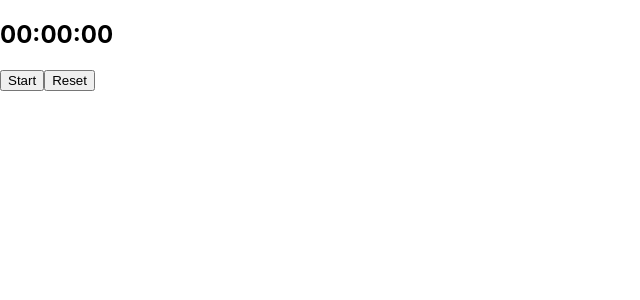
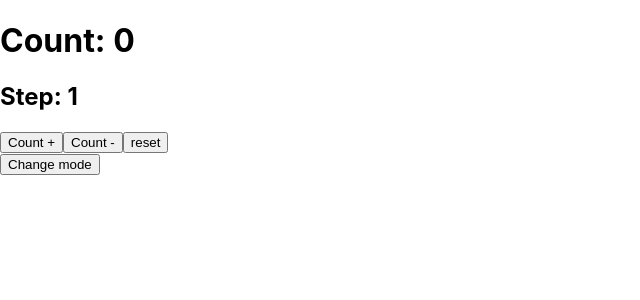
Before and after one commit to andrewsilent/first-react-app, a React (Create React App) app: page / in a window 1280 px wide. Shown: the top 300 px of the page, without its empty margins (0-640 px from the left). Built offline with nearby package versions, Linux system fonts and the light colour scheme.

Commit message:
add Counter task

```diff
--- a/src/App.js
+++ b/src/App.js
@@ -1,11 +1,10 @@
-import React, { Component, useState } from 'react';
-import './App.css';
-import StopWatch from './components/StopWatch/';
+import React from 'react';
+import Counter from './components/Counter/';
 
 function App(props) {
   return (
     <>
-      <StopWatch />
+      <Counter />
     </>
   )
 }
--- /dev/null
+++ b/src/components/CountControls/Mode/index.jsx
@@ -0,0 +1,14 @@
+import React, { Component } from "react";
+
+class Mode extends Component {
+  constructor(props) {
+    super(props);
+  }
+
+  render() {
+    const { changeMode } = this.props;
+    return <button onClick={changeMode}>Change mode</button>;
+  }
+}
+
+export default Mode;
--- /dev/null
+++ b/src/components/CountControls/index.jsx
@@ -0,0 +1,27 @@
+import React, { Component } from "react";
+
+class CountControls extends Component {
+  constructor(props) {
+    super(props);
+  }
+
+  render() {
+    const {
+      addCount,
+      subCount,
+      addStep,
+      subStep,
+      resetCount,
+      mode,
+    } = this.props;
+    return (
+      <div>
+        <button onClick={mode ? addStep : addCount}>{mode ? 'Step +' : 'Count +'}</button>
+        <button onClick={mode ? subStep : subCount}>{mode ? 'Step -' : 'Count -'}</button>
+        <button onClick={resetCount}>reset</button>
+      </div>
+    );
+  }
+}
+
+export default CountControls;
--- /dev/null
+++ b/src/components/CountElement/index.jsx
@@ -0,0 +1,19 @@
+import React, { Component } from "react";
+
+class CountElement extends Component {
+  constructor(props) {
+    super(props);
+  }
+
+  render() {
+    const { count, step } = this.props;
+    return (
+      <div>
+        <h1>Count: {count}</h1>
+        <h2>Step: {step}</h2>
+      </div>
+    );
+  }
+}
+
+export default CountElement;
--- /dev/null
+++ b/src/components/Counter/index.jsx
@@ -0,0 +1,61 @@
+import React, { Component } from "react";
+import CountElement from "../CountElement";
+import CountControls from "../CountControls";
+// import StepControls from "../StepControls";
+import Mode from "../CountControls/Mode";
+
+class Counter extends Component {
+  constructor(props) {
+    super(props);
+    this.state = {
+      count: 0,
+      step: 1,
+      mode: false,
+    };
+  }
+
+  addCount = () => {
+    this.setState({ count: this.state.count + this.state.step });
+  };
+
+  subCount = () => {
+    this.setState({ count: this.state.count - this.state.step });
+  };
+
+  addStep = () => {
+    this.setState({ step: this.state.step + 1 });
+  };
+
+  subStep = () => {
+    this.setState({ step: this.state.step - 1 });
+  };
+
+  resetCount = () => {
+    this.setState({ count: 0, step: 1, mode: false });
+  };
+
+  changeMode = () => {
+    this.setState({ mode: !this.state.mode });
+  };
+
+  render() {
+    const { count, step, mode } = this.state;
+    return (
+      <div>
+        <CountElement count={count} step={step} />
+        <CountControls
+          mode={mode}
+          addCount={this.addCount}
+          subCount={this.subCount}
+          addStep={this.addStep}
+          subStep={this.subStep}
+          resetCount={this.resetCount}
+        />
+        <Mode changeMode={this.changeMode} />
+        {/* <StepControls addStep={this.addStep} subStep={this.subStep} /> */}
+      </div>
+    );
+  }
+}
+
+export default Counter;
--- /dev/null
+++ b/src/components/StepControls/index.jsx
@@ -0,0 +1,19 @@
+import React, { Component } from "react";
+
+class StepControls extends Component {
+  constructor(props) {
+    super(props);
+  }
+
+  render() {
+    const { addStep, subStep } = this.props;
+    return (
+      <div>
+        <button onClick={addStep}>Increase step</button>
+        <button onClick={subStep}>Decrease step</button>
+      </div>
+    );
+  }
+}
+
+export default StepControls;
--- a/src/components/StopWatch/index.jsx
+++ /dev/null
@@ -1,72 +0,0 @@
-import React, { Component } from "react";
-
-class StopWatch extends Component {
-  constructor(props) {
-    super(props);
-    this.state = {
-      isRunning: false,
-      timerId: null,
-      time: new Date(0, 0, 0, 0, 0, 0, 0, 0),
-    };
-  }
-
-  start = () => {
-    this.setState({ isRunning: true });
-  };
-
-  clear = () => {
-    clearTimeout(this.timerId);
-    this.timerId = null;
-  };
-
-  stop = () => {
-    this.setState({ isRunning: false });
-  };
-
-  reset = () => {
-    this.stop();
-    this.setState({ time: new Date(0, 0, 0, 0, 0, 0, 0, 0), isRunning: false });
-  };
-
-  tick = () => {
-    this.setState((state, props) => {
-      const { time, timerId } = state;
-      const newTime = new Date(time.getTime());
-      newTime.setSeconds(newTime.getSeconds() + 1);
-      return { time: newTime, timerId };
-    });
-  };
-
-  componentDidMount() {
-    // this.start();
-  }
-
-  componentDidUpdate() {
-    const { isRunning } = this.state;
-    this.clear();
-    if (isRunning) {
-      this.timerId = setTimeout(this.tick, 1000);
-    }
-  }
-
-  componentWillUnmount() {
-    this.stop();
-  }
-
-  render() {
-    const { time, isRunning } = this.state;
-    return (
-      <article>
-        <h1>{time.toLocaleTimeString("it-IT")}</h1>
-        {isRunning ? (
-          <button onClick={this.stop}>Stop</button>
-        ) : (
-          <button onClick={this.start}>Start</button>
-        )}
-        <button onClick={this.reset}>Reset</button>
-      </article>
-    );
-  }
-}
-
-export default StopWatch;
```
